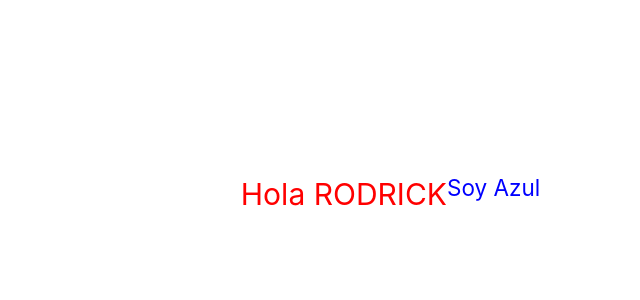
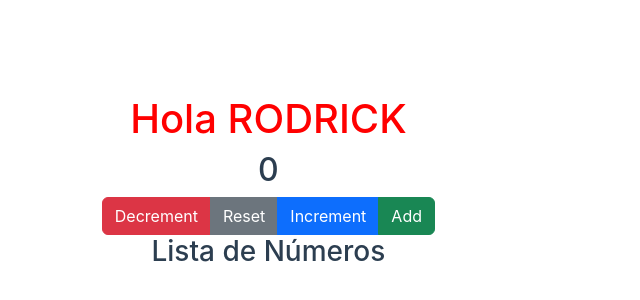
Before and after one commit to Rodricklp/curso_vuejs, a Vue app: page / in a window 1280 px wide. Shown: the part 206-506 px from the top of the page, without its empty margins (193-833 px from the left). Built offline with nearby package versions, Linux system fonts and the light colour scheme.

Commit message:
FIn de la primera parte

```diff
--- a/index.html
+++ b/index.html
@@ -2,7 +2,7 @@
 <html lang="es">
   <head>
     <meta charset="UTF-8">
-    <link rel="icon" href="/favicon.ico">
+    <link rel="stylesheet" href="https://cdn.jsdelivr.net/npm/bootstrap@5.3.3/dist/css/bootstrap.min.css">
     <meta name="viewport" content="width=device-width, initial-scale=1.0">
     <title>Mi Proyecto VueJS</title>
   </head>
--- a/src/App.vue
+++ b/src/App.vue
@@ -1,15 +1,81 @@
 <script setup>
+import {ref, computed} from 'vue'
 const name = "Rodrick"
-const style = "color: blue"
+const counter = ref(0)
+const arrayNumber = ref([])
+
+// Método - methods
+const increment = () => {
+  counter.value++
+}
+
+const decrement = () => {
+  counter.value--
+}
+
+const reset = () => {
+  counter.value = 0
+}
+
+const classCounter = computed(() => {
+  if (counter.value == 0) {
+    return 'zero'
+  } else if (counter.value > 0) {
+    return 'positive'
+  } else {
+    return 'negative'
+  }
+})
+
+const add = () => {
+  arrayNumber.value.push(counter.value)
+}
+
+const estadoAdd = computed(() => {
+  return arrayNumber.value.includes(counter.value)
+})
+
 </script>
 
 <template>
-  <h1>Hola {{ name.toUpperCase() }}</h1>
-  <h2 v-bind:style="style">Soy Azul</h2>
+  <div class="container text-center">
+    <h1>Hola {{ name.toUpperCase() }}</h1>
+
+    <h2 :style="classCounter">{{ counter }}</h2>
+
+    <div class="btn-group">
+      <button @click="decrement" class="btn btn-danger">Decrement</button>
+      <button @click="reset" class="btn btn-secondary">Reset</button>
+      <button @click="increment" class="btn btn-primary">Increment</button>
+
+      <button @click="add" :disabled="estadoAdd" class="btn btn-success">Add</button>
+
+    </div>
+    <h3>Lista de Números</h3>
+
+    <ul class="list-group mt-4">
+      <li class="list-group-item" v-for="(item, index) in arrayNumber" :key="index">
+        {{ item }}
+      </li>
+    </ul>
+
+  </div>
 </template>
 
 <style>
 h1 {
   color: red;
 }
+
+.positive {
+  color: green;
+}
+
+.negative {
+  color: red;
+}
+
+.zero {
+  color: peru;
+}
 </style>
```
